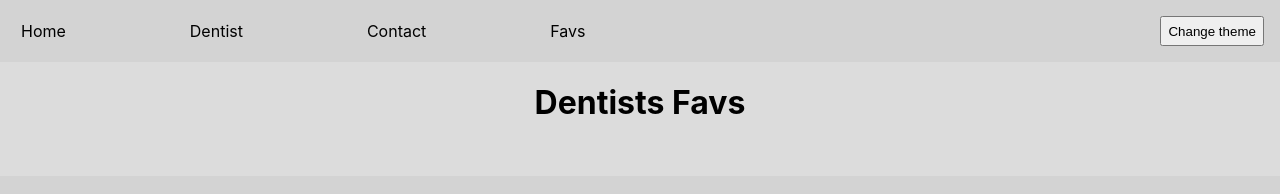
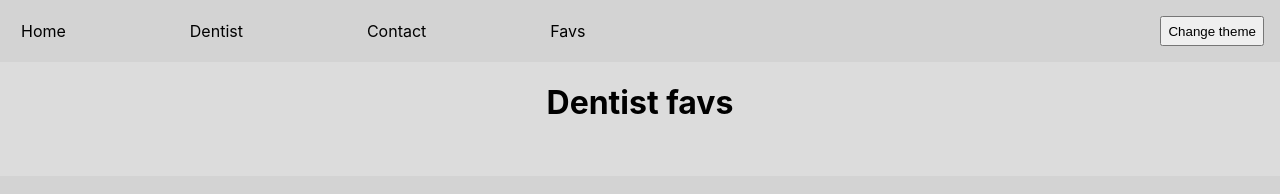
Before and after one commit to eayala199/FinalFrontEnd3_AbrilyEstanislao, a React (Create React App) app: page /favs in a window 1280 px wide. Shown: the top 194 px of the page. Built offline with nearby package versions, Linux system fonts and the light colour scheme.

Commit message:
se agrego componente Favs

```diff
--- a/src/Routes/Favs.jsx
+++ b/src/Routes/Favs.jsx
@@ -1,19 +1,31 @@
-import React from "react"
-import Card from "../Components/Card"
-
-//Este componente debera ser estilado como "dark" o "light" dependiendo del theme del Context
+import React from 'react';
+import Card from '../Components/Card';
 
 const Favs = () => {
+  // Obtener los dentistas destacados almacenados en el localStorage
+  const favorites = JSON.parse(localStorage.getItem('favorites')) || [];
+
+  // Filtrar los favoritos para evitar duplicados basados en el ID del dentista
+  const uniqueFavorites = favorites.filter(
+    (favorite, index, self) =>
+      index === self.findIndex((f) => f.id === favorite.id)
+  );
 
   return (
-    <>
-      <h1>Dentists Favs</h1>
+    <main>
+      <h1>Dentist favs</h1>
       <div className="card-grid">
-        {/* este componente debe consumir los destacados del localStorage */}
-        {/* Deberan renderizar una Card por cada uno de ellos */}
+        {uniqueFavorites.map((favorite) => (
+          <Card
+            key={favorite.id}
+            name={favorite.name}
+            username={favorite.username}
+            id={favorite.id}
+          />
+        ))}
       </div>
-    </>
-  )
-}
+    </main>
+  );
+};
 
-export default Favs
+export default Favs;
```
